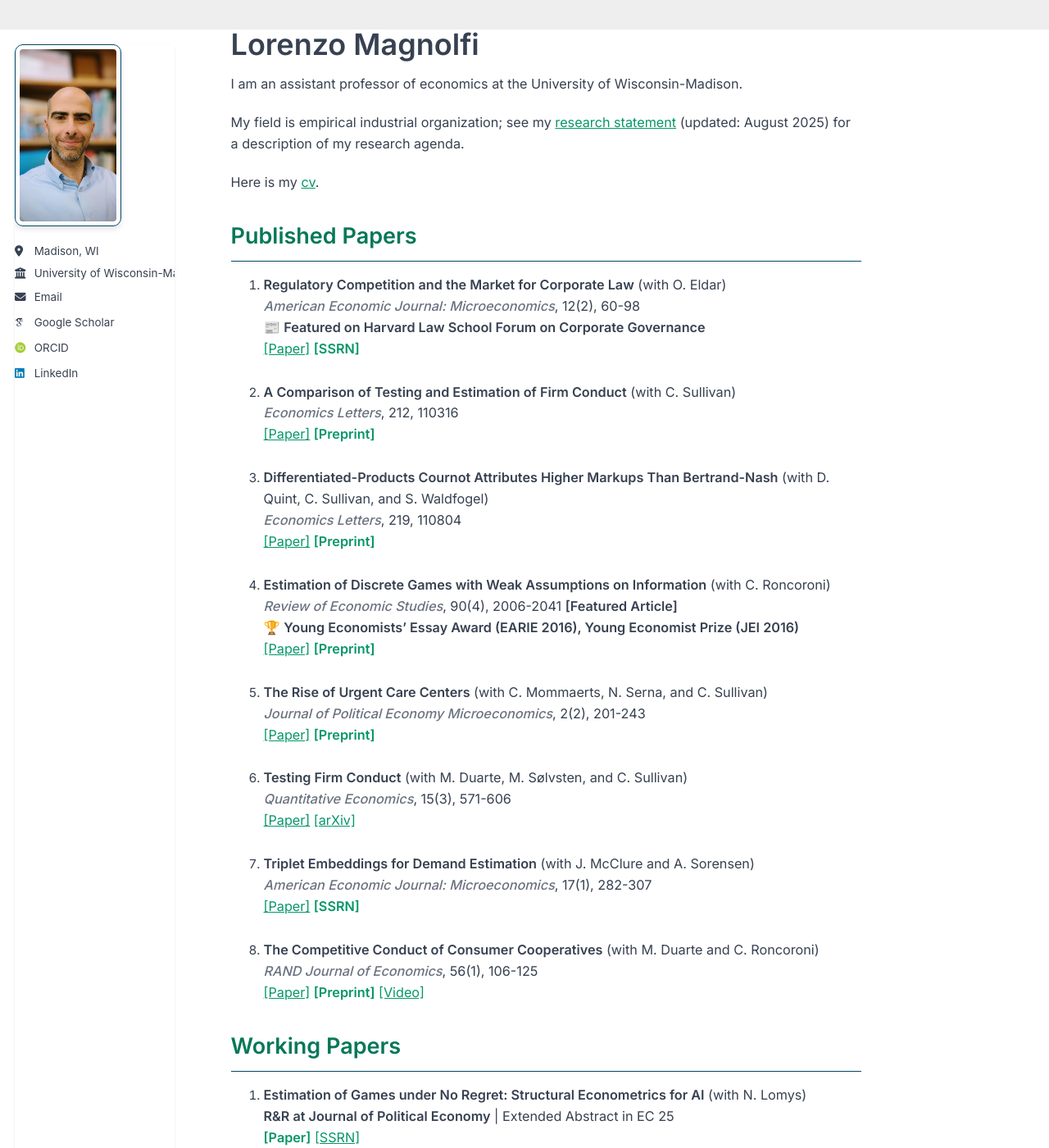
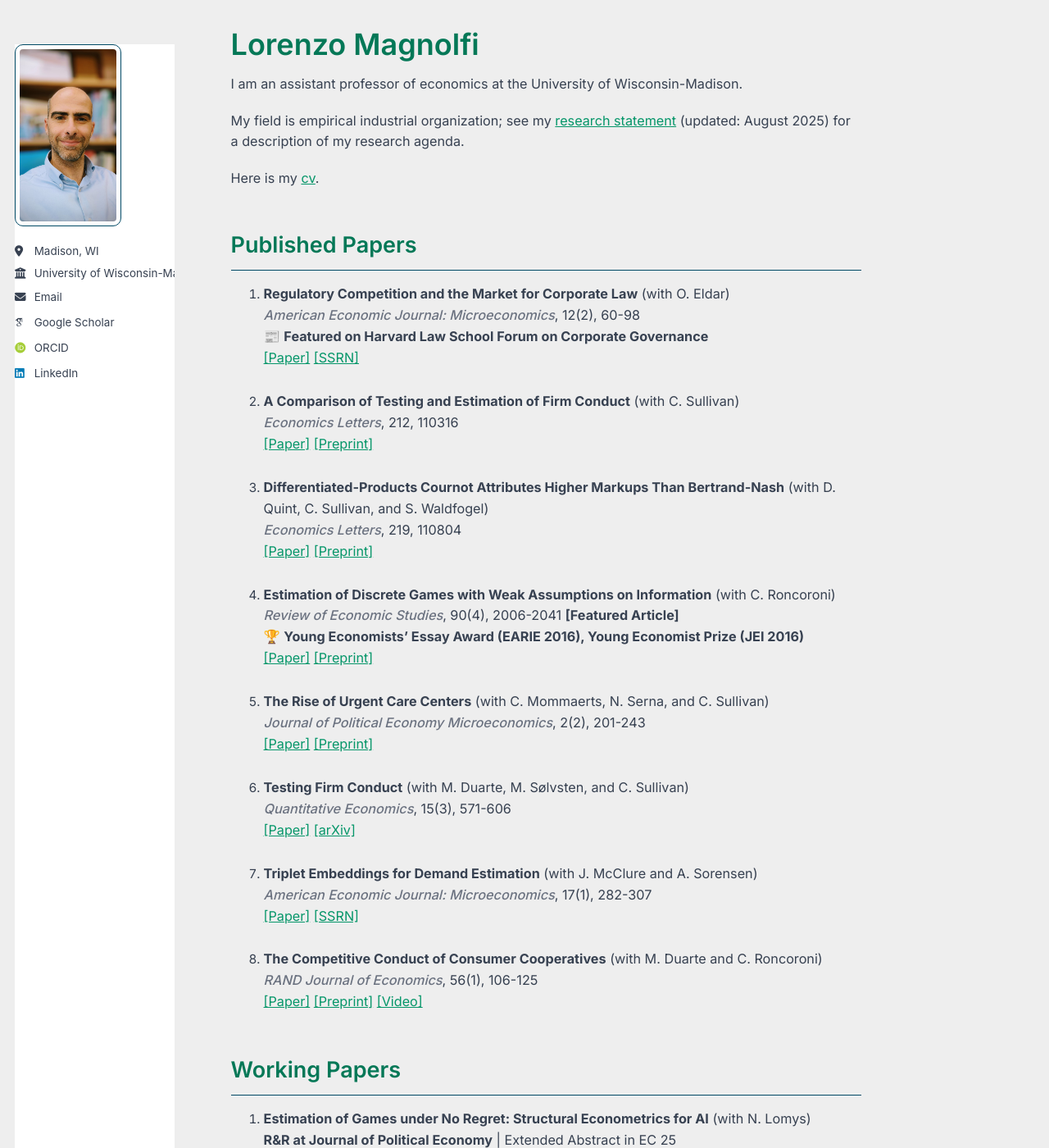
Before and after one commit to LorenzoMagnolfi/Lorenzomagnolfi.github.io, a Jekyll site: the page built from _pages/about.md, in a window 1280 px wide and 1400 px high. Shown: the whole window at 82% size. Built offline with Jekyll 4.4.1, drawn with Linux system fonts in a browser that asks for light colours; some web fonts are replaced; a script that is not in the unit is left out.

Commit message:
Update custom.css

```diff
--- a/assets/css/custom.css
+++ b/assets/css/custom.css
@@ -17,36 +17,21 @@
   --border-light: #e5e7eb;
   --shadow-subtle: 0 1px 3px rgba(0, 0, 0, 0.1);
   --shadow-medium: 0 4px 6px rgba(0, 0, 0, 0.1);
-  --border-radius: 8px;
-  --transition: all 0.3s ease;
 }
 
 /* Base Typography */
 body {
   font-family: 'Inter', -apple-system, BlinkMacSystemFont, sans-serif;
   color: var(--text-primary);
-  line-height: 1.6;
-  background-color: var(--background-main);
 }
 
 /* Headings */
 h1, h2, h3, h4, h5, h6 {
   font-family: 'Inter', -apple-system, BlinkMacSystemFont, sans-serif;
   font-weight: 600;
-  color: var(--text-primary);
+  color: var(--accent-color);
 }
 
-
-h2 {
-  color: var(--primary-dark);
-  border-bottom: 2px solid var(--primary-light);
-  padding-bottom: 0.5rem;
-  margin-top: 2rem;
-}
-
-h3 {
-  color: var(--accent-color);
-}
 
 /* Links */
 a {
@@ -65,32 +50,10 @@ a:hover {
   line-height: 1.6;
 }
 
-/* Style the paper links as subtle, colored links */
-.page__content a[href*="Paper"],
-.page__content a[href*="paper"] {
-  color: var(--primary-color);
-  font-weight: 600;
-  text-decoration: none;
-  border-bottom: 1px solid transparent;
-  transition: var(--transition);
-}
-
-.page__content a[href*="Paper"]:hover,
-.page__content a[href*="paper"]:hover {
-  color: var(--primary-dark);
-  border-bottom: 1px solid var(--primary-dark);
-}
-
 /* Style italicized journal names */
 .page__content em {
   color: var(--text-secondary);
   font-weight: 500;
-}
-
-/* Make strong text use accent colors */
-.page__content strong {
-  color: var(--text-primary);
-  font-weight: 600;
 }
 
 /* Style award emojis and text */
@@ -98,25 +61,15 @@ a:hover {
   position: relative;
 }
 
-.greedy-nav a {
-  color: rgba(255, 255, 255, 0.9);
-  transition: var(--transition);
-}
-
-.greedy-nav a:hover {
-  color: white;
-}
-
 /* Sidebar */
 .sidebar {
   background-color: var(--background-white);
-  border-radius: var(--border-radius);
-  box-shadow: var(--shadow-subtle);
+    font-family: 'Inter', sans-serif;
+
 }
 
 .author__avatar img {
   border-radius: 50%;
-  box-shadow: var(--shadow-medium);
 }
 
 .author__name {
@@ -124,7 +77,6 @@ a:hover {
   font-family: 'Inter', sans-serif;
   font-weight: 600;
 }
-
 
 /* Smaller fonts for about page content */
 .page__content {
```
